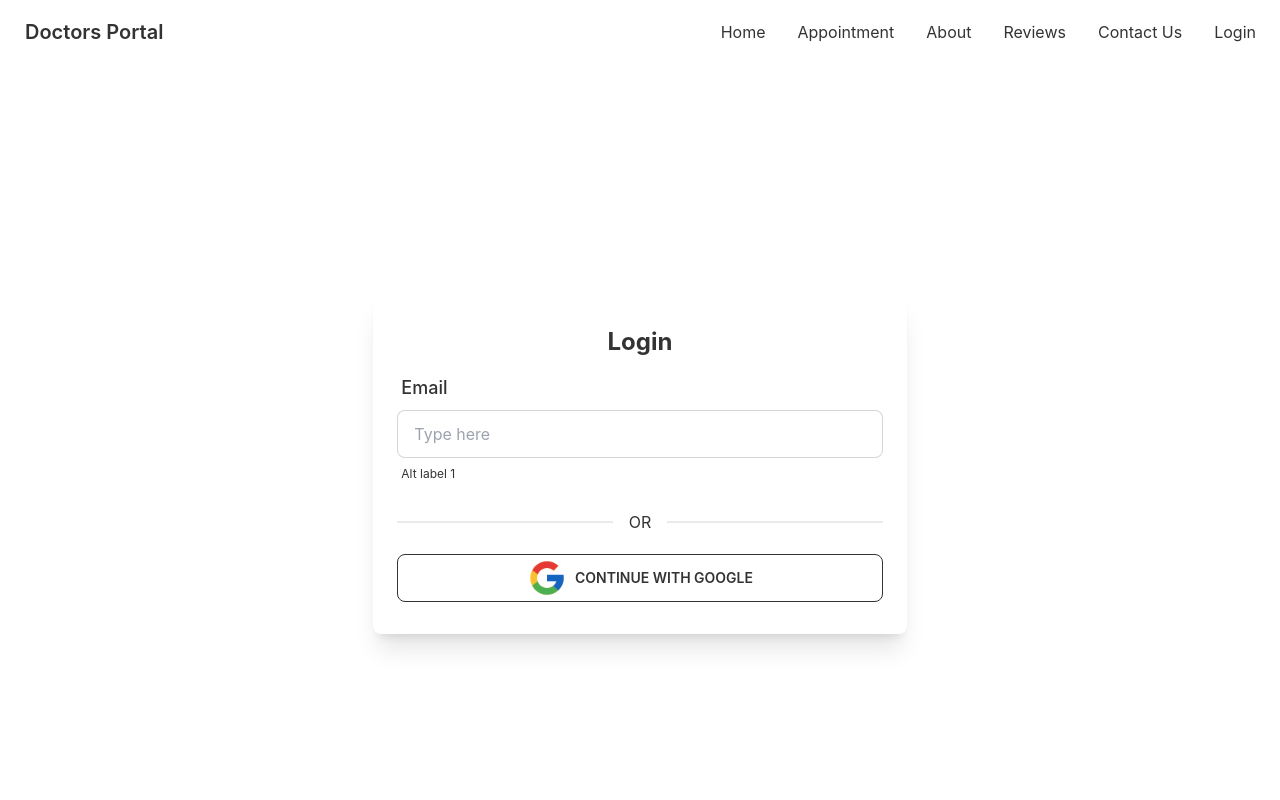
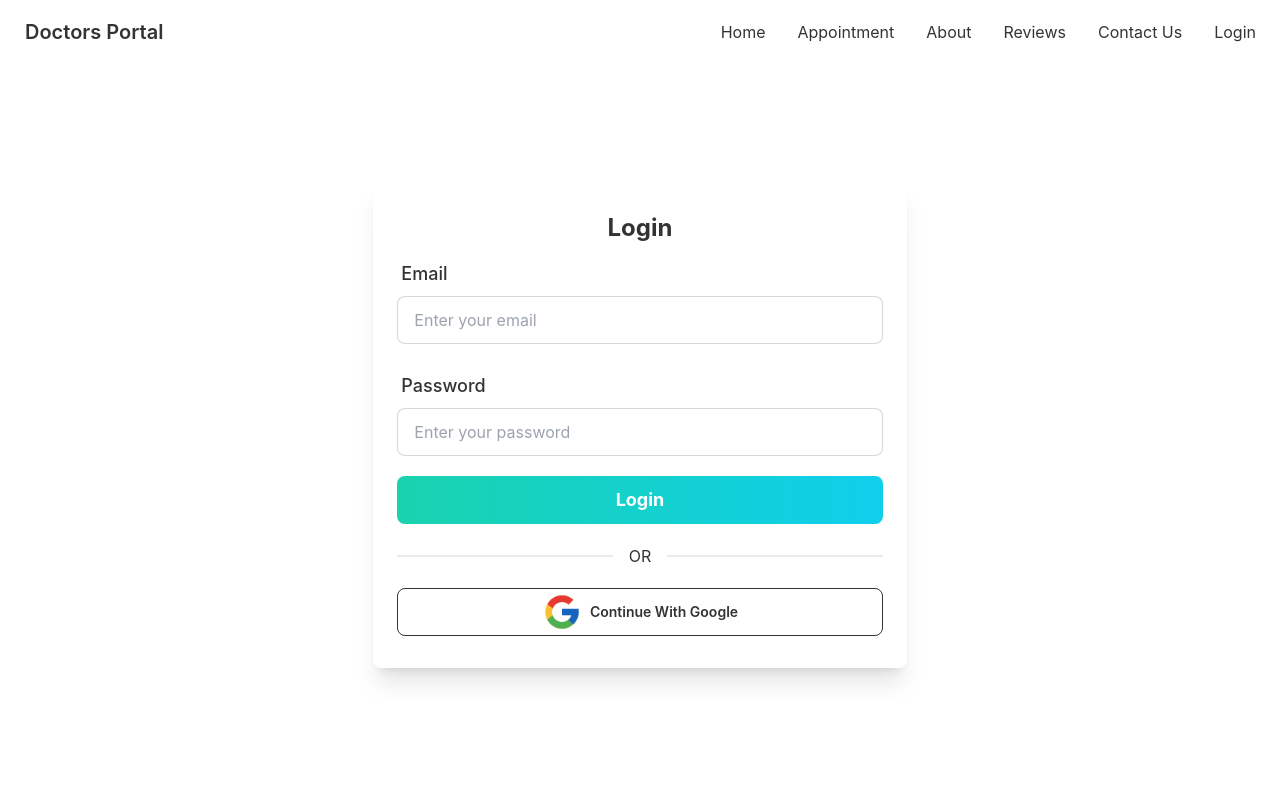
Before and after one commit to abdulalimemon/doctors-portal, a React (Create React App) app: page /login in a window 1280 px wide. Shown: the top 800 px of the page. Built offline with nearby package versions, Linux system fonts and the light colour scheme.

Commit message:
login page validation

```diff
--- a/src/pages/Login/Login.js
+++ b/src/pages/Login/Login.js
@@ -4,40 +4,92 @@ import Navbar from '../Shared/Navbar';
 import googleIcon from '../../assets/images/google.png';
 import { useSignInWithGoogle } from 'react-firebase-hooks/auth';
 import auth from '../../firebase.init';
+import { useForm } from "react-hook-form";
+
+
+
+
+
 
 const Login = () => {
     const [signInWithGoogle, user, loading, error] = useSignInWithGoogle(auth);
-    if(user){
+    if (user) {
         console.log(user);
+    }
+
+    const { register, formState: { errors }, handleSubmit } = useForm();
+    const onSubmit = (data) => {
+        console.log(data);
     }
     return (
         <>
             <Navbar></Navbar>
             <div>
                 <div className='container mx-auto'>
-                    <div className='h-screen flex justify-center items-center'>
+                    <div className='h-[90vh] flex justify-center items-center'>
                         <div className="card w-11/12 md:w-8/12 lg:w-5/12 mx-auto bg-base-100 rounded-lg shadow-xl">
                             <div className="card-body px-4 md:px-6">
                                 <h2 className="text-2xl font-bold text-center">Login</h2>
-                                <form action="">
-                                    <div className="form-control w-full">
+                                <form onSubmit={handleSubmit(onSubmit)}>
+                                    <div className="form-control w-full pb-1">
                                         <label className="label">
                                             <span className="label-text text-lg font-medium">Email</span>
                                         </label>
-                                        <input type="text" placeholder="Type here" className="input input-bordered w-full" />
+                                        <input
+                                            type="email"
+                                            placeholder="Enter your email" className="input input-bordered w-full"
+                                            {...register("email", {
+                                                required: {
+                                                    value: true,
+                                                    message: 'Email is Required'
+                                                },
+                                                pattern: {
+                                                    value: /[a-z0-9]+@[a-z]+\.[a-z]{2,3}/,
+                                                    message: 'Provide a valid email address.'
+                                                }
+                                            })}
+                                            aria-invalid={errors.mail ? "true" : "false"} />
                                         <label className="label">
-                                            <span className="label-text-alt">Alt label 1</span>
+                                            {errors.email?.type === 'required' && <span className="label-text-alt text-red-600 font-semibold">{errors.email.message}</span>}
+                                            {errors.email?.type === 'pattern' && <span className="label-text-alt text-red-600 font-semibold">{errors.email.message}</span>}
                                         </label>
                                     </div>
+                                    <div className="form-control w-full pb-1">
+                                        <label className="label">
+                                            <span className="label-text text-lg font-medium">Password</span>
+                                        </label>
+                                        <input
+                                            type="password"
+                                            placeholder="Enter your password" className="input input-bordered w-full"
+                                            {...register("password", {
+                                                required: {
+                                                    value: true,
+                                                    message: 'Password is Required'
+                                                },
+                                                minLength: {
+                                                    value: 8,
+                                                    message: 'Password must be 8 characters or longer.'
+                                                }
+                                            })}
+                                            aria-invalid={errors.password ? "true" : "false"} />
+                                        <label className="label">
+                                            {errors.password?.type === 'required' && <span className="label-text-alt text-red-600 font-semibold">{errors.password.message}</span>}
+                                            {errors.password?.type === 'minLength' && <span className="label-text-alt text-red-600 font-semibold">{errors.password.message}</span>}
+                                        </label>
+                                    </div>
+                                    <div className='form-control w-full'>
+                                        <input type="submit" value='Login' className='btn bg-gradient-to-r from-secondary to-primary border-0 text-white font-bold capitalize text-lg' />
+                                    </div>
+
                                 </form>
                                 <div className="divider">OR</div>
                                 <button
-                                className="btn btn-outline"
-                                onClick={() => signInWithGoogle()}>
+                                    className="btn btn-outline capitalize"
+                                    onClick={() => signInWithGoogle()}>
                                     <span className='mr-2'>
                                         <img src={googleIcon} className='w-7 md:w-10' alt="Google icon" />
                                     </span>
-                                    CONTINUE WITH GOOGLE
+                                    Continue With Google
                                 </button>
                             </div>
                         </div>
```
